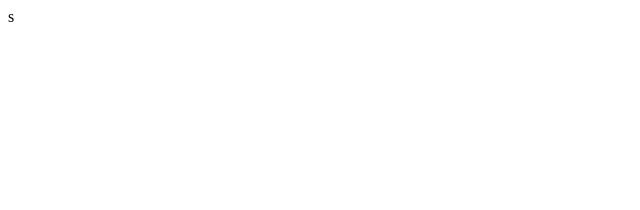
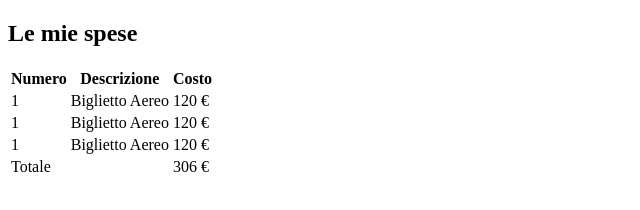
Before and after one commit to Shamble94/london-trip-git, a plain HTML site: page index.html in a window 1280 px wide. Shown: the whole page, without its empty margins (0-640 px from the left). Drawn offline with Linux system fonts and the light colour scheme.

Commit message:
[update] added "lista spese" and table

```diff
--- a/index.html
+++ b/index.html
@@ -1,11 +1,52 @@
 <!DOCTYPE html>
 <html lang="en">
+
 <head>
     <meta charset="UTF-8">
     <meta name="viewport" content="width=device-width, initial-scale=1.0">
     <title>Document</title>
 </head>
+
 <body>
-    s
+    <main>
+
+        <!-- le mie spese + tabella -->
+        <section>
+            <h2>Le mie spese</h2>
+            <table>
+                <theader>
+                    <tr>
+                        <th>Numero</th>
+                        <th>Descrizione</th>
+                        <th>Costo</th>
+                    </tr>
+                </theader>
+                <tbody>
+                    <tr>
+                        <td>1</td>
+                        <td>Biglietto Aereo</td>
+                        <td>120 &euro;</td>
+                    </tr>
+                    <tr>
+                        <td>1</td>
+                        <td>Biglietto Aereo</td>
+                        <td>120 &euro;</td>
+                    </tr>
+                    <tr>
+                        <td>1</td>
+                        <td>Biglietto Aereo</td>
+                        <td>120 &euro;</td>
+                    </tr>
+                </tbody>
+                <tfoot>
+                    <tr>
+                        <td colspan="2">Totale</td>
+                        <td>306 &euro;</td>
+                    </tr>
+                </tfoot>
+            </table>
+        </section>
+    </main>
 </body>
+
 </html>
```
